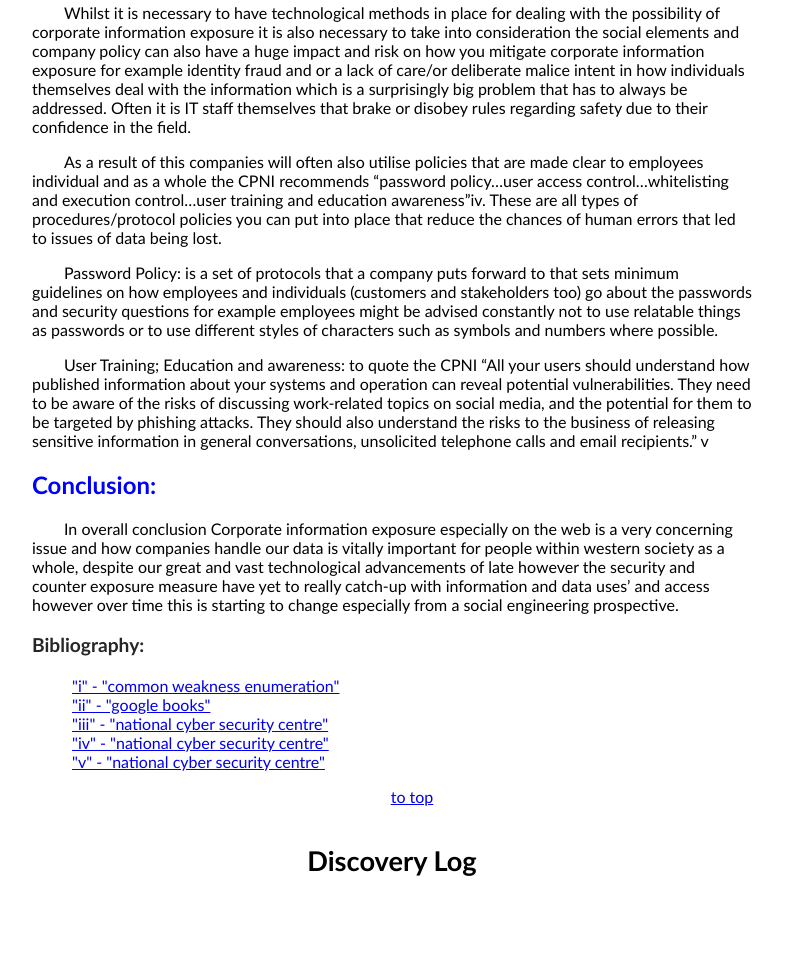
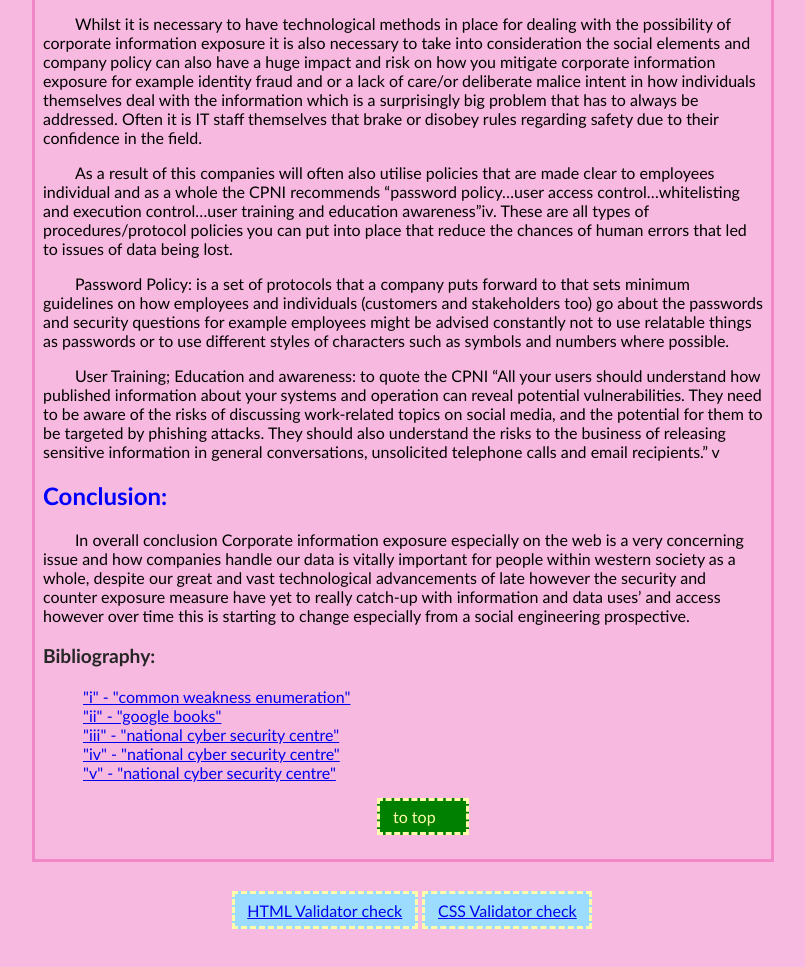
Before and after one commit to AGFlorence/AGFlorence.github.io, a plain HTML site: page webfun.html in a window 1280 px wide. Shown: the part 1369-2336 px from the top of the page, without its empty margins (248-1053 px from the left). Before the commit the page ends 2309 px from the top, so only its background shows below. Drawn offline with Linux system fonts and the light colour scheme.

Commit message:
newest version

```diff
--- a/style.css
+++ b/style.css
@@ -5,10 +5,10 @@ html{
   padding: 1rem;
   margin: 1rem;
   border: 1rem;
-  background-color: white;
+  background-color: #f7b9df;
 }
 .SideNav{
-  height: 100%;
+  height: auto;
   width: 150px;
   position: fixed;
   z-index: 1;
@@ -16,6 +16,7 @@ html{
   left: 0;
   background-color: #be0627;
   overflow-x: hidden;
+  margin-top: 10%;
 }
 ul{
   list-style-type: none;
@@ -32,7 +33,29 @@ ul{
 }
 header{
   text-align: center;
-
+}
+footer li{
+  display: inline-block;
+  padding: 0.4em 0.8em;
+  margin: 0.8em;
+  border: 0.2em dashed #fffdac;
+  background-color: #9bdcff;
+  margin-left: auto;
+  margin-right: auto;
+  text-align:center;
+}
+.top li{
+  width:60px;
+  padding: 0.4em 0.8em;
+  margin: 0.8em;
+  border: 0.2em dashed #fffdac;
+  background-color: green;
+  margin-left: auto;
+  margin-right: auto;
+}
+.top a{
+  color: #fffdac;
+  text-decoration: none;
 }
 #webfun{
   float: none;
@@ -47,9 +70,10 @@ header{
 }
 article{
   width: 80%;
-  padding-left: 20%;
+  padding: 8px;
+  margin-left: 10%;
   text-align: center;
-  overflow: hidden;
+  overflow: visible;
 }
 h1{
   font-size: 1.7em;
@@ -69,7 +93,9 @@ p{
 #article{
   text-align: left;
   width: 60%;
-  overflow: hidden;
+  margin-left: 20%;
+  border:solid #f287c8 3px;
+  overflow: visible;
 }
 #Ima{
   display: block;
--- a/webfun.html
+++ b/webfun.html
@@ -28,7 +28,7 @@
       <p> The world wide web is a very power tool utilised by the majority of the world in particular that of the western world. This has led to a vast increase of information being immediately accessible that the ethics and the safety of how what why this data is used and processed. In this article I am aiming to explain the methods, protocols and strategies that companies can employ to try and deal with Corporate information exposure specifically related to the web.</p>
       <h2> Corporate information exposure: </h2>
       <h3> what is it? </h3>
-      <p> The way it is best way to start this is with a simple definition. “An information exposure is the intentional or unintentional disclosure of information to an actor that is not explicitly authorized to have access to that information.”i Essential it is where information that has been gathered for any sort of use is leaked to/obtained by people who should not have access to it. This could be any kind of data from a person’s address to their phone number or even their medical or bank details. The most common ways in which corporate information exposure comes about is due to cyber-attacks and that data being stolen then uploaded to public websites </p>
+      <p> The way it is best way to start this is with a simple definition. “Information exposure is the intentional or unintentional disclosure of information to an actor that is not explicitly authorized to have access to that information.”i Essential it is where information that has been gathered for any sort of use is leaked to/obtained by people who should not have access to it. This could be any kind of data from a person’s address to their phone number or even their medical or bank details. The most common ways in which corporate information exposure comes about is due to cyber-attacks and that data being stolen then uploaded to public websites </p>
       <h3> why is it important? </h3>
       <p>Corporate information exposure is an important topic to consider for each companies in the modern world regardless of what kind of business it is. This is partially due to legal and financial constraints that have been produced with acts and codes of conduct created to protect individuals from being put in danger; these also hold companies liable and accountable for illegal/fraudulent activity. Another reason companies should consider corporate information with a high importance is that is that a neglect for it can cause a lack of trust in your company and a lack of investment which can grind your company to a holt. “…it is important to persons who act on behalf of the company because it enables them to take decisions on a rational basis … investors and other stakeholders also need to make decisions on a rational basis for example, the disclosure”ii essentially if information is put at risk the any company(s) can be at equal risk.</p>
       <h2> Methods of dealing with corporate information exposure (technologically): </h2>
@@ -49,15 +49,19 @@
         <li><a href="https://www.ncsc.gov.uk/articles/reducing-your-exposure-cyber-attack" target="_blank">"iv" - "national cyber security centre"</a></li>
         <li><a href="https://www.ncsc.gov.uk/articles/reducing-your-exposure-cyber-attack" target="_blank">"v" - "national cyber security centre"</a></li>
       </ul>
-      <nav id="webfun">
+      <div class="top">
         <ul>
           <li><a href="#top">to top</a></li>
         </ul>
-      </nav>
-    </article>
-    <article id="article">
-      <h1> Discovery Log </h1>
-    </article>
-  </main>
-</body>
-</html>
+      </div>
+      </article>
+      <footer>
+        <ul>
+          <li><a href="http://validator.w3.org/check?uri=referer" target="_blank">HTML Validator check</a></li>
+          <li><a href="http://jigsaw.w3.org/css-validator/check/referer/" target="_blank">CSS Validator check</a></li>
+        </ul>
+        <ul>
+        </footer>
+    </main>
+  </body>
+  </html>
```
Also changed, not shown: games.html (+1 -1 lines), index.html (+7 -2 lines).
